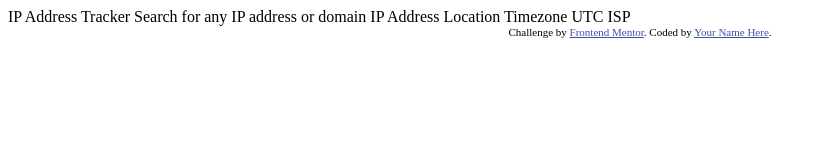
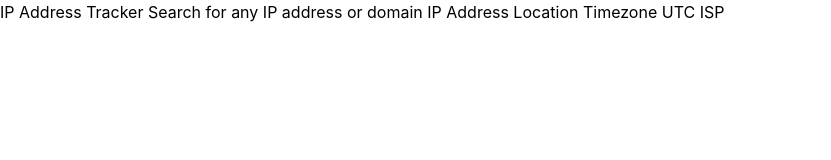
Before and after one commit to resad505/ip-address-tracker, a website: page index.html in a window 1280 px wide. Shown: the whole page, without its empty margins (0-831 px from the left). Drawn offline with Linux system fonts and the light colour scheme.

Commit message:
feat: integrate Tailwind CSS and update project configuration

```diff
--- a/index.html
+++ b/index.html
@@ -4,23 +4,9 @@
 <head>
   <meta charset="UTF-8">
   <meta name="viewport" content="width=device-width, initial-scale=1.0">
-  <!-- displays site properly based on user's device -->
-
   <link rel="icon" type="image/png" sizes="32x32" href="./images/favicon-32x32.png">
-
+  <link href="./src/output.css" rel="stylesheet">
   <title>Frontend Mentor | IP Address Tracker</title>
-
-  <!-- Feel free to remove these styles or customise in your own stylesheet 👍 -->
-  <style>
-    .attribution {
-      font-size: 0.6875rem;
-      text-align: center;
-    }
-
-    .attribution a {
-      color: hsl(228, 45%, 44%);
-    }
-  </style>
 </head>
 
 <body>
@@ -35,9 +21,9 @@
   UTC <!-- add offset value dynamically using the API -->
   ISP
 
-  <footer class="attribution">
+  <footer class="hidden">
     Challenge by <a href="https://www.frontendmentor.io?ref=challenge">Frontend Mentor</a>.
-    Coded by <a href="#">Your Name Here</a>.
+    Coded by <a href="#">Reshad Mammedov</a>.
   </footer>
 </body>
 
--- /dev/null
+++ b/src/input.css
@@ -0,0 +1 @@
+@import "tailwindcss";
```
Also changed, not shown: package.json (added, +27 -0 lines), src/output.css (added), 1 other file.
